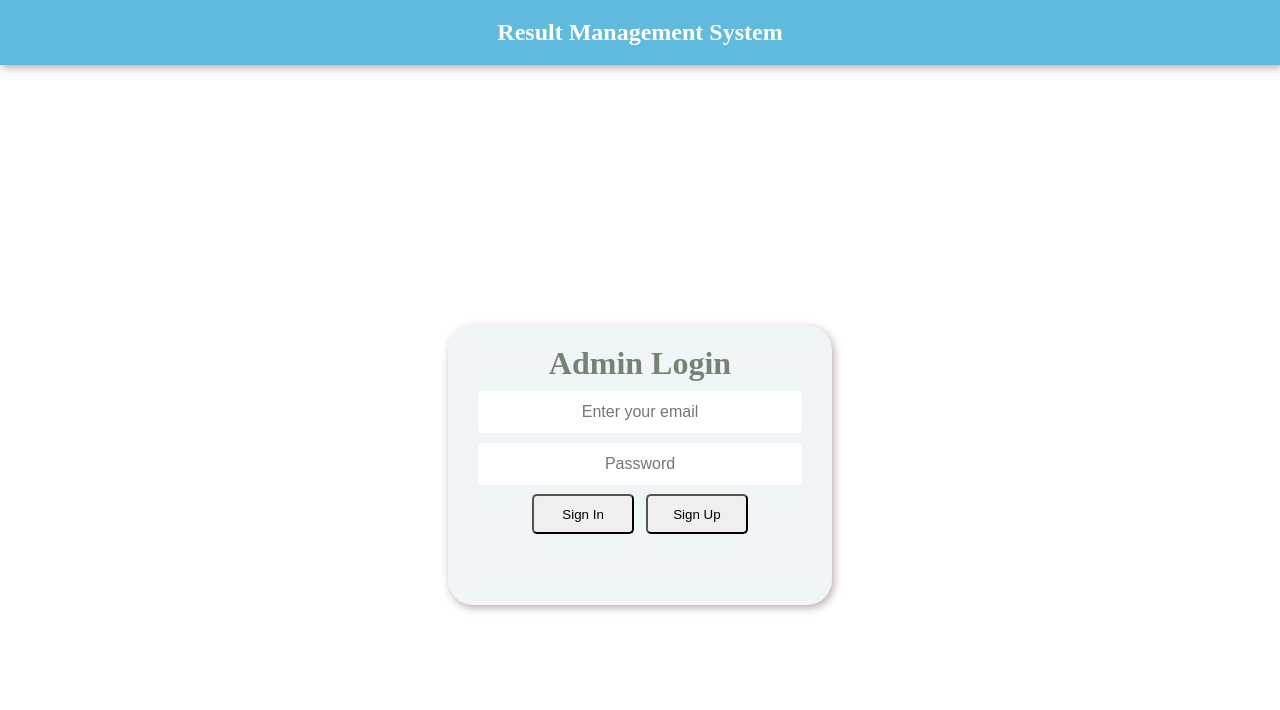
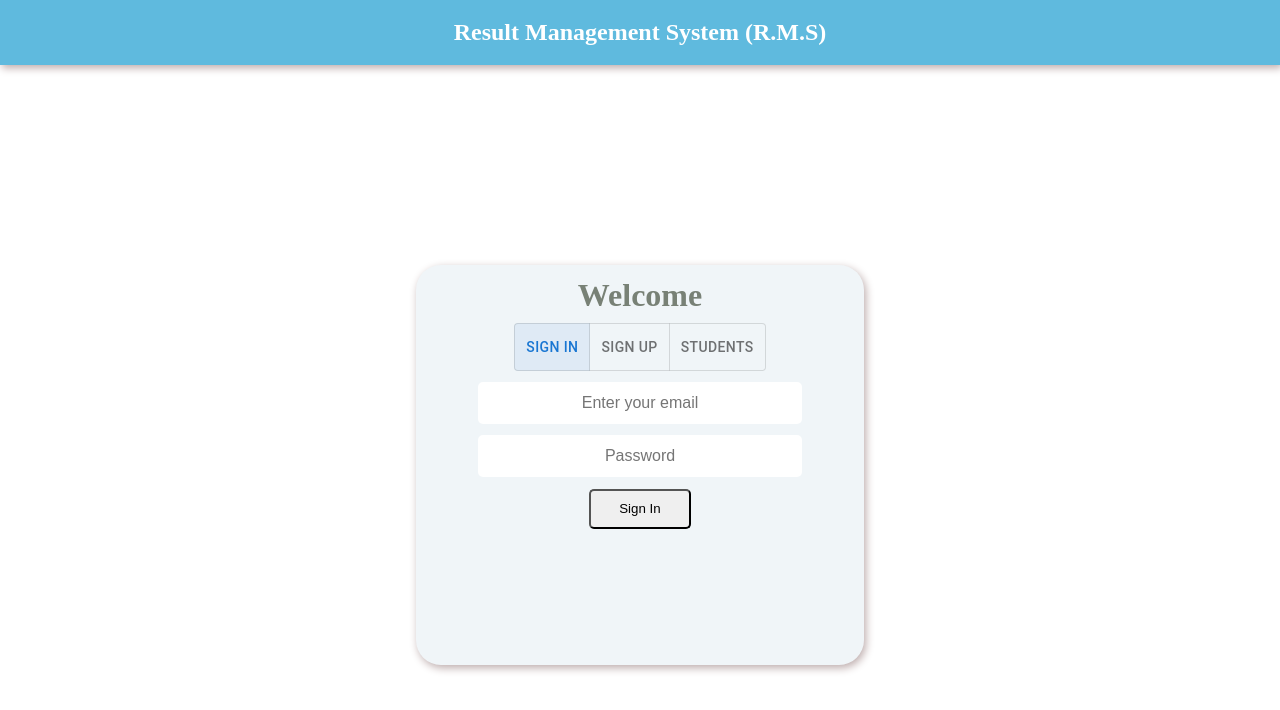
Before and after one commit to Aswal-Ashutosh/LGMVIP-WebDev, a React (Create React App) app in the folder task-3/: page / in a window 1280 px wide. Shown: the top 710 px of the page. Built offline with nearby package versions, Linux system fonts and the light colour scheme.

Commit message:
add toggle button to swtich b/w signin, signup & students

```diff
--- a/task-3/package.json
+++ b/task-3/package.json
@@ -3,7 +3,9 @@
   "version": "0.1.0",
   "private": true,
   "dependencies": {
-    "@material-ui/core": "^4.12.3",
+    "@emotion/react": "^11.4.1",
+    "@emotion/styled": "^11.3.0",
+    "@mui/material": "^5.0.3",
     "@testing-library/jest-dom": "^5.14.1",
     "@testing-library/react": "^11.2.7",
     "@testing-library/user-event": "^12.8.3",
--- a/task-3/src/components/admin_login_form/AdminLoginForm.jsx
+++ b/task-3/src/components/admin_login_form/AdminLoginForm.jsx
@@ -1,8 +1,10 @@
 import React from "react";
 import "../admin_login_form/AdminLoginForm.css";
 import { firebaseAuth, signIn, signUp } from "../../services/firebase.js";
-import { LinearProgress } from "@material-ui/core";
-import { Box } from "@material-ui/core";
+import Box from "@mui/material/Box";
+import LinearProgress from "@mui/material/LinearProgress";
+import ToggleButton from "@mui/material/ToggleButton";
+import ToggleButtonGroup from "@mui/material/ToggleButtonGroup";
 import { loggedUser } from "../../services/loggedUser";
 
 class AdminLoginForm extends React.Component {
@@ -11,13 +13,17 @@ class AdminLoginForm extends React.Component {
     this.state = {
       emailInput: "",
       passwordInput: "",
+      collegeInput: "",
+      toggleButtonId: "sign_in",
       loading: false,
     };
 
     this.handleEmailInput = this.handleEmailInput.bind(this);
     this.handlePasswordInput = this.handlePasswordInput.bind(this);
+    this.handleCollegeInput = this.handleCollegeInput.bind(this);
     this.handleSingIn = this.handleSingIn.bind(this);
     this.handleSingUp = this.handleSingUp.bind(this);
+    this.handleToggleButtonChange = this.handleToggleButtonChange.bind(this);
   }
 
   handleEmailInput(event) {
@@ -26,6 +32,14 @@ class AdminLoginForm extends React.Component {
 
   handlePasswordInput(event) {
     this.setState({ passwordInput: event.target.value });
+  }
+
+  handleToggleButtonChange(event) {
+    this.setState({ toggleButtonId: event.target.value });
+  }
+
+  handleCollegeInput(event) {
+    this.setState({ collegeInput: event.target.value });
   }
 
   clearAlert() {
@@ -48,7 +62,7 @@ class AdminLoginForm extends React.Component {
       return true;
 
     if (this.state.emailInput.length === 0)
-      this.showAlert("Email can't be empty");
+      this.showAlert("Email can't be empty!");
     else if (this.state.passwordInput.length === 0)
       this.showAlert("Password can't be empty!");
 
@@ -127,11 +141,49 @@ class AdminLoginForm extends React.Component {
     }
   }
 
+  rederButton(id) {
+    switch (id) {
+      case "sign_in":
+        return (
+          <button className="formBtn" onClick={this.handleSingIn}>
+            Sign In
+          </button>
+        );
+      case "sign_up":
+        return (
+          <button className="formBtn" onClick={this.handleSingUp}>
+            Sign Up
+          </button>
+        );
+      default:
+        return (<button className="formBtn">Get Result</button>);
+    }
+  }
+
   render() {
     return (
       <div id="AdminFormContainer">
-        <h1>Admin Login</h1>
+        <h1>Welcome</h1>
+        <ToggleButtonGroup
+          color="primary"
+          value={this.state.toggleButtonId}
+          exclusive
+          onChange={this.handleToggleButtonChange}
+        >
+          <ToggleButton value="sign_in">Sign In</ToggleButton>
+          <ToggleButton value="sign_up">Sign Up</ToggleButton>
+          <ToggleButton value="students">Students</ToggleButton>
+        </ToggleButtonGroup>
         <div className="LoginForm">
+          {this.state.toggleButtonId === "sign_up" ? (
+            <input
+              id="collegeInput"
+              type="text"
+              value={this.state.collegeInput}
+              onChange={this.handleCollegeInput}
+              placeholder="College Name"
+            />
+          ) : null}
           <input
             id="emailInput"
             type="text"
@@ -146,8 +198,7 @@ class AdminLoginForm extends React.Component {
             onChange={this.handlePasswordInput}
             placeholder="Password"
           />
-          <button onClick={this.handleSingIn}>Sign In</button>
-          <button onClick={this.handleSingUp}>Sign Up</button>
+          {this.rederButton(this.state.toggleButtonId)}
         </div>
         {this.state.loading ? (
           <Box sx={{ marginTop: "2.5%" }}>
--- a/task-3/src/components/admin_login_form/adminLoginForm.css
+++ b/task-3/src/components/admin_login_form/adminLoginForm.css
@@ -1,8 +1,8 @@
 #AdminFormContainer{
     background-color: rgba(128, 175, 194, 0.123);
     text-align: center;
-    width: 30%;
-    height: 35%;
+    width: 35%;
+    height: 50%;
     justify-content: center;
     border-radius: 25px;
     box-shadow: 2px 3px 8px rgb(189, 172, 172);
@@ -10,7 +10,8 @@
 
 #AdminFormContainer h1{
     color: rgb(120, 129, 118);
-    margin-top: 5%;
+    margin-top: 2.5%;
+    margin-bottom: 2.0%;
 }
 
 #AdminFormContainer .LoginForm{
@@ -31,7 +32,7 @@
 
 }
 
-#AdminFormContainer button{
+#AdminFormContainer .formBtn{
     width: 8vw;
     height: 5vh;
     border-radius: 5px;
--- a/task-3/src/components/navbar/Navbar.jsx
+++ b/task-3/src/components/navbar/Navbar.jsx
@@ -3,7 +3,7 @@ import '../navbar/Navbar.css';
 function Navbar(){
     return(
         <nav>
-            <h1>Result Management System</h1>
+            <h1>Result Management System (R.M.S)</h1>
         </nav>
     );
 }
```
Also changed, not shown: 1 other file (tests, documents, lock files or other folders).
